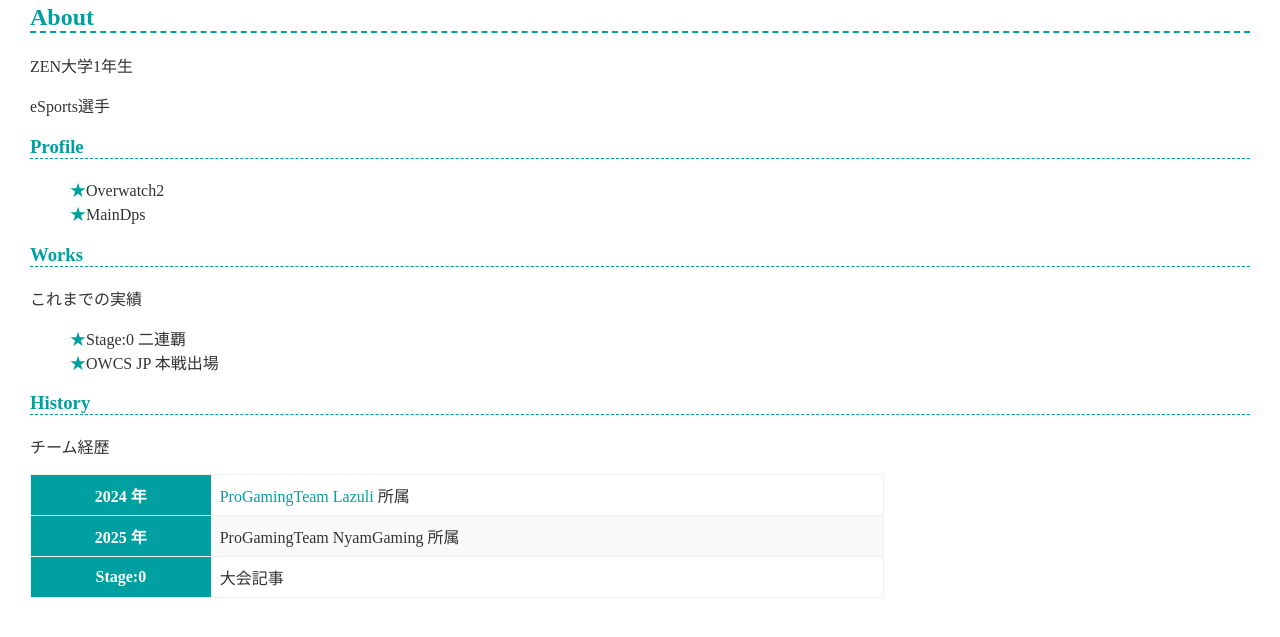
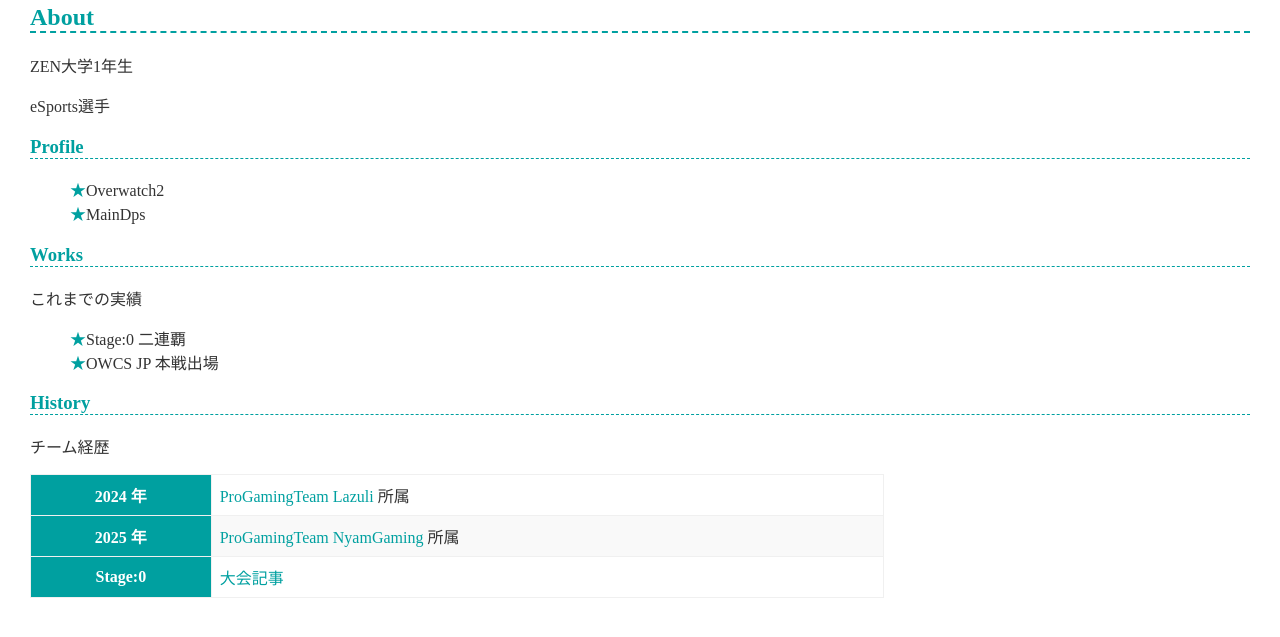
Before and after one commit to ssrr0723/ssrr0723, a plain HTML site: page index.html in a window 1280 px wide. Shown: the part 109-746 px from the top of the page. Drawn offline with Linux system fonts and the light colour scheme.

Commit message:
Update index.html

```diff
--- a/index.html
+++ b/index.html
@@ -38,10 +38,10 @@ eSports選手
       </tr>
       <tr>
         <th>2025 年</th>
-        <td>ProGamingTeam NyamGaming 所属</td>
+         <td><a href="https://x.com/NG_NyamGaming?s=20/">ProGamingTeam NyamGaming</a> 所属</td>
       </tr>
       <tr>
         <th>Stage:0</th>
-        <td><a href="https://esports.bcnretail.com/tournament/tournament-report/240811_005508.html/"></a> 大会記事</td>
+        <td><a href="https://share.google/MHwxMH4F2DMhnuuTf/">大会記事</a></td>
       </tr>
     </table>
```
